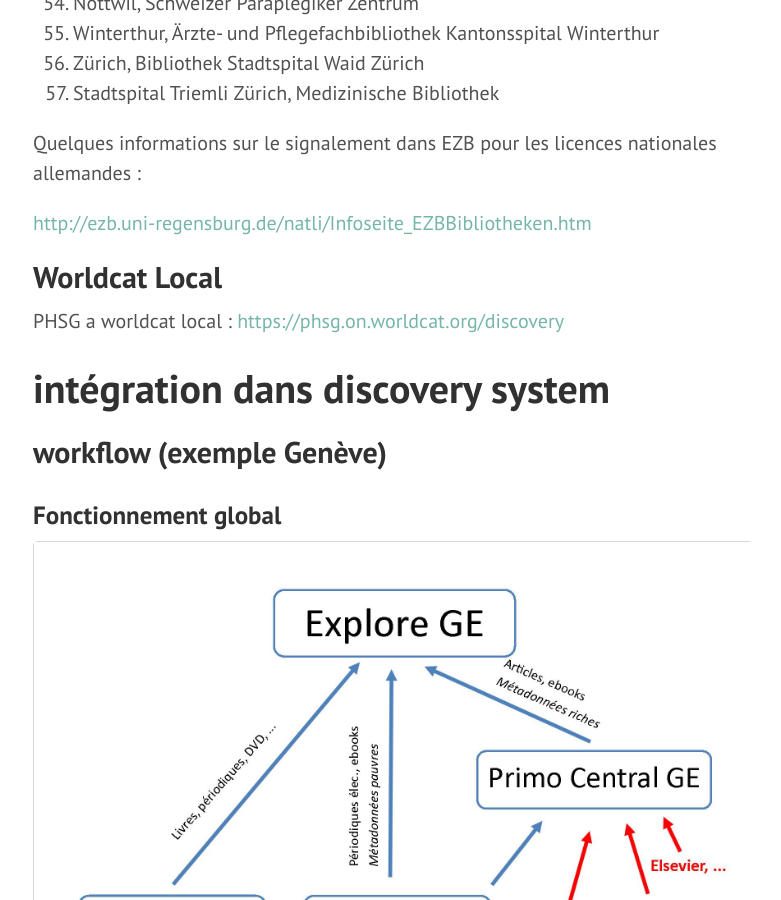
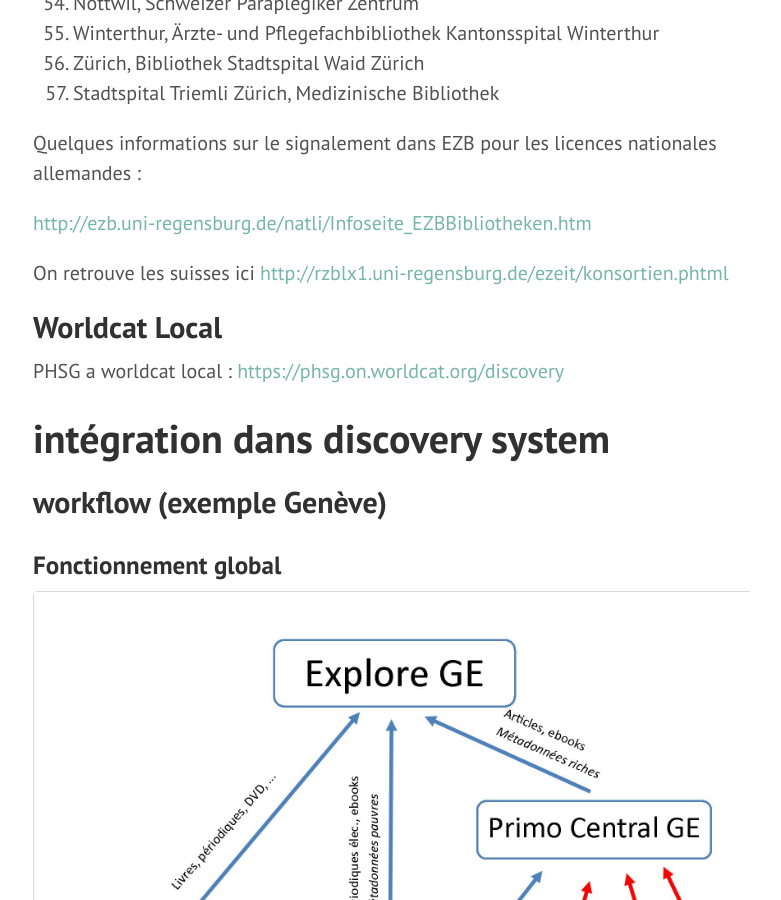
Before and after one commit to swissbib/metadataNationalLicencesDocumentation, a Jekyll site: the page built from pages/output/02libraries.md, in a window 1280 px wide and 900 px high, scrolled down 4277 px. Shown: the whole window, without its empty margins (427-1208 px from the left). Built offline with Jekyll 4.4.1, drawn with Linux system fonts in a browser that asks for light colours.

Commit message:
update documentation

```diff
--- a/pages/output/02libraries.md
+++ b/pages/output/02libraries.md
@@ -128,6 +128,9 @@ Quelques informations sur le signalement dans EZB pour les licences nationales a
 
 <http://ezb.uni-regensburg.de/natli/Infoseite_EZBBibliotheken.htm>
 
+On retrouve les suisses ici
+<http://rzblx1.uni-regensburg.de/ezeit/konsortien.phtml>
+
 
 
 ## Worldcat Local
```
Also changed, not shown: pages/tools/xslt.md (+2 -0 lines).
